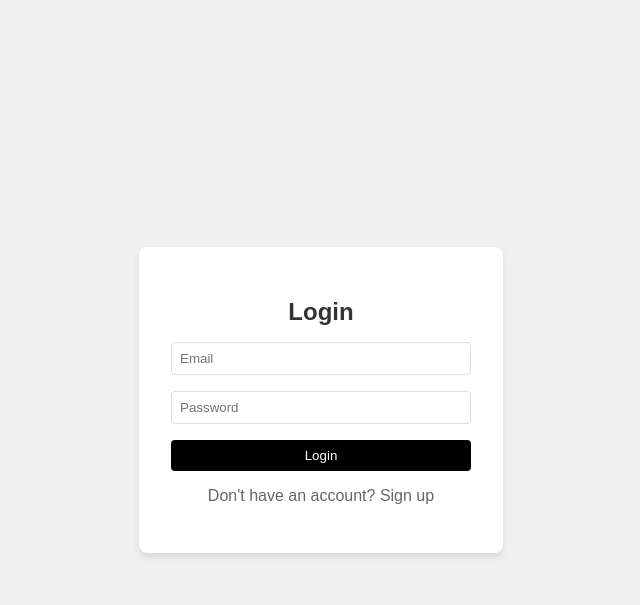
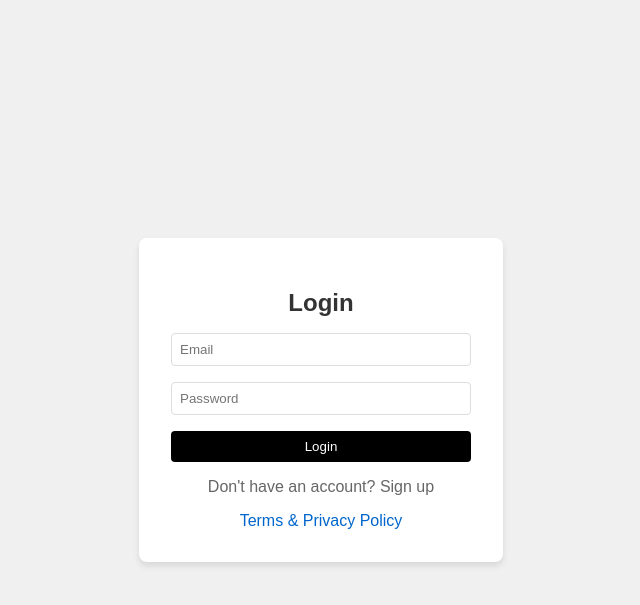
Before and after one commit to pygen-labs/projXs, a Flask app: page / in a window 1280 px wide. Shown: the top 605 px of the page, without its empty margins (319-959 px from the left). Run offline with Flask 3, Linux system fonts and the light colour scheme.

Commit message:
Update index.html

```diff
--- a/templates/index.html
+++ b/templates/index.html
@@ -58,6 +58,17 @@
             opacity: 0;
             transition: opacity 0.3s ease;
         }
+        footer {
+            margin-top: 1rem;
+            color: #666;
+        }
+        footer a {
+            color: #0066cc;
+            text-decoration: none;
+        }
+        footer a:hover {
+            text-decoration: underline;
+        }
     </style>
 </head>
 <body>
@@ -82,6 +93,10 @@
             </form>
             <p class="toggle-form" onclick="toggleForm()">Already have an account? Log in</p>
         </div>
+
+        <footer>
+            <a href="terms.html" target="_blank">Terms & Privacy Policy</a>
+        </footer>
     </div>
 
     <script>
```
